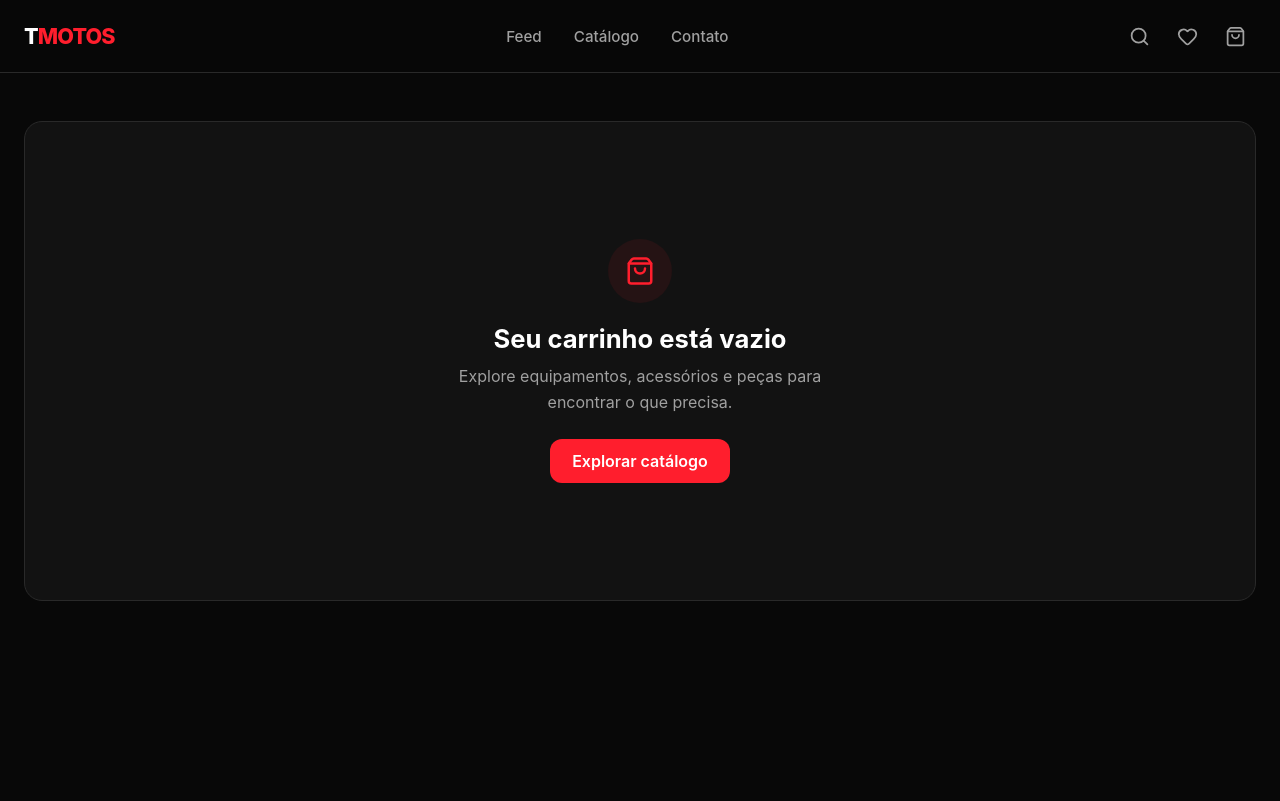
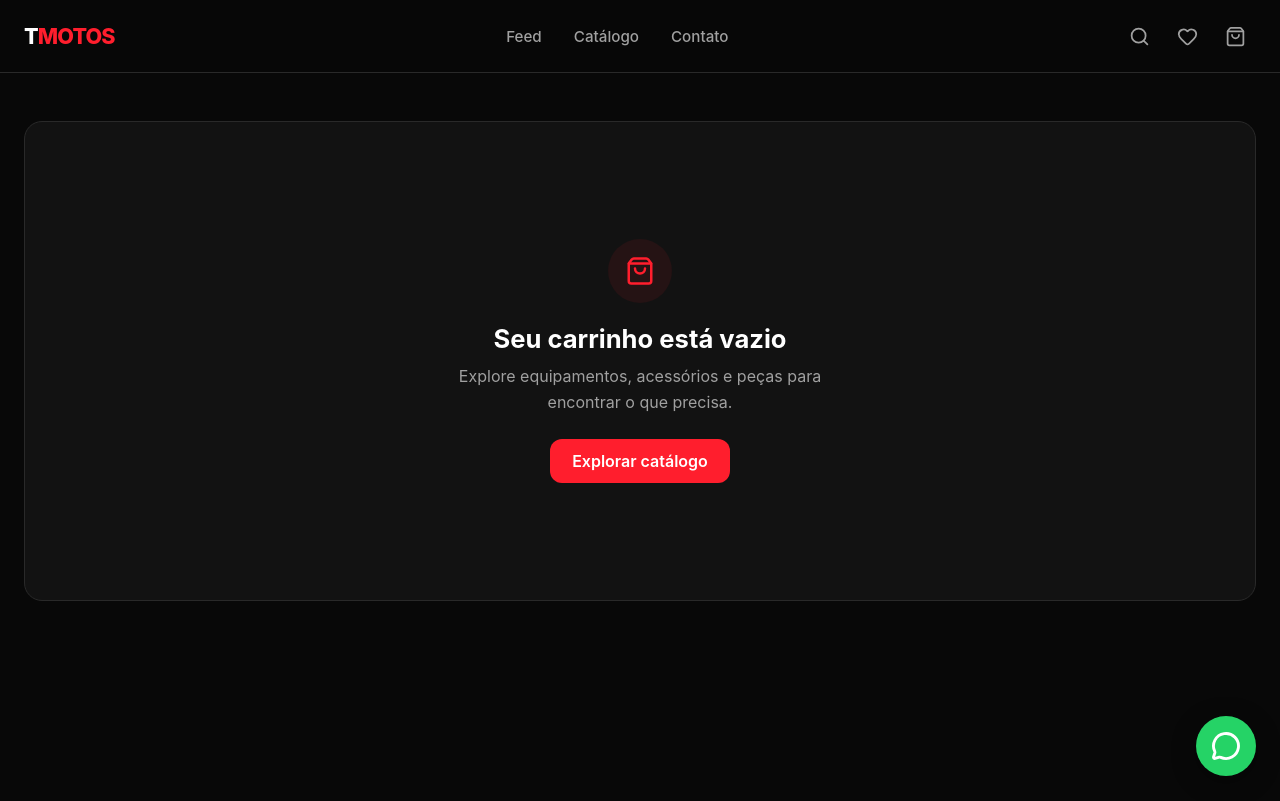
Before and after one commit to henrik2803/react, a React (Vite) app in the folder tmotoscback/frontend/: page /carrinho in a window 1280 px wide. Built offline with nearby package versions, Linux system fonts and the light colour scheme; no server answers.

Commit message:
feat: add global floating whatsapp button

```diff
--- a/tmotoscback/frontend/src/components/catalog/ProductQuickView/ProductQuickView.jsx
+++ b/tmotoscback/frontend/src/components/catalog/ProductQuickView/ProductQuickView.jsx
@@ -25,6 +25,10 @@ import useFavorites from "../../../hooks/useFavorites";
 import {
   formatBRL,
 } from "../../../utils/currency";
+
+import {
+  buildProductWhatsAppUrl,
+} from "../../../utils/whatsapp";
 
 import styles from "./ProductQuickView.module.css";
 
@@ -57,7 +61,11 @@ function ProductQuickView({
 
   if (!product) {
     return (
-      <aside className={styles.empty}>
+      <aside
+        className={
+          styles.empty
+        }
+      >
         <span>
           Selecione um produto
         </span>
@@ -72,36 +80,49 @@ function ProductQuickView({
   }
 
   const isMoto =
-    product.type === "moto";
+    product.type ===
+    "moto";
 
   const hasVariants =
-    product.variants?.length > 0;
+    product.variants
+      ?.length > 0;
 
   const favorite =
-    isFavorite(product.id);
+    isFavorite(
+      product.id
+    );
+
+  const whatsappUrl =
+    buildProductWhatsAppUrl(
+      product
+    );
 
   const maxStock =
-    product.stock?.quantity;
+    product.stock
+      ?.quantity;
 
   const currentCartItem =
     cartItems.find(
       (item) =>
         item.productId ===
           product.id &&
-        item.variantId === null
+        item.variantId ===
+          null
     );
 
   const quantityInCart =
-    currentCartItem?.quantity ?? 0;
+    currentCartItem
+      ?.quantity ?? 0;
 
   const productAvailable =
-    product.stock?.available !==
-    false;
+    product.stock
+      ?.available !== false;
 
   const reachedStockLimit =
     typeof maxStock ===
       "number" &&
-    quantityInCart >= maxStock;
+    quantityInCart >=
+      maxStock;
 
   const canQuickAdd =
     !hasVariants &&
@@ -123,9 +144,11 @@ function ProductQuickView({
       productId:
         product.id,
 
-      variantId: null,
+      variantId:
+        null,
 
-      quantity: 1,
+      quantity:
+        1,
 
       maxQuantity:
         typeof maxStock ===
@@ -136,7 +159,9 @@ function ProductQuickView({
   }
 
   function handleFavorite() {
-    toggleFavorite(product.id);
+    toggleFavorite(
+      product.id
+    );
   }
 
   function handleOpenQuote() {
@@ -162,7 +187,9 @@ function ProductQuickView({
         className={
           styles.backdrop
         }
-        onClick={onClose}
+        onClick={
+          onClose
+        }
         aria-label="Fechar detalhes do produto"
       />
 
@@ -176,7 +203,9 @@ function ProductQuickView({
           className={
             styles.close
           }
-          onClick={onClose}
+          onClick={
+            onClose
+          }
           aria-label="Fechar detalhes"
         >
           <X size={20} />
@@ -189,13 +218,18 @@ function ProductQuickView({
         />
 
         <div
-          className={styles.media}
+          className={
+            styles.media
+          }
         >
           <img
             src={
-              product.media.cover
+              product.media
+                ?.cover
             }
-            alt={product.name}
+            alt={
+              product.name
+            }
             className={
               styles.image
             }
@@ -212,7 +246,9 @@ function ProductQuickView({
               styles.brand
             }
           >
-            {product.brand}
+            {
+              product.brand
+            }
           </span>
 
           <h2
@@ -220,7 +256,9 @@ function ProductQuickView({
               styles.name
             }
           >
-            {product.name}
+            {
+              product.name
+            }
           </h2>
 
           <p
@@ -353,6 +391,9 @@ function ProductQuickView({
                 onClick={
                   handleFavorite
                 }
+                aria-pressed={
+                  favorite
+                }
               >
                 <Heart
                   size={18}
@@ -369,29 +410,43 @@ function ProductQuickView({
               </Button>
 
               {product.sales
-                ?.whatsapp && (
-                <Button variant="ghost">
-                  <MessageCircle
-                    size={18}
-                  />
+                ?.whatsapp &&
+                whatsappUrl && (
+                  <a
+                    href={
+                      whatsappUrl
+                    }
+                    target="_blank"
+                    rel="noopener noreferrer"
+                    className={
+                      styles.whatsappButton
+                    }
+                  >
+                    <MessageCircle
+                      size={18}
+                    />
 
-                  WhatsApp
-                </Button>
-              )}
+                    WhatsApp
+                  </a>
+                )}
             </div>
           </div>
         </div>
       </aside>
 
       <LeadModal
-        open={quoteOpen}
+        open={
+          quoteOpen
+        }
         title="Solicitar proposta"
         onClose={
           handleCloseQuote
         }
       >
         <QuoteForm
-          product={product}
+          product={
+            product
+          }
           onClose={
             handleCloseQuote
           }
@@ -399,14 +454,18 @@ function ProductQuickView({
       </LeadModal>
 
       <LeadModal
-        open={testRideOpen}
+        open={
+          testRideOpen
+        }
         title="Agendar Test Ride"
         onClose={
           handleCloseTestRide
         }
       >
         <TestRideForm
-          product={product}
+          product={
+            product
+          }
           onClose={
             handleCloseTestRide
           }
--- a/tmotoscback/frontend/src/components/catalog/ProductQuickView/ProductQuickView.module.css
+++ b/tmotoscback/frontend/src/components/catalog/ProductQuickView/ProductQuickView.module.css
@@ -294,3 +294,44 @@
     transform: translateY(0);
   }
 }
+.whatsappButton {
+  min-height: 46px;
+
+  display: inline-flex;
+  align-items: center;
+  justify-content: center;
+
+  gap: 8px;
+
+  width: 100%;
+
+  padding: 0 20px;
+
+  color:
+    var(--color-text-secondary);
+
+  background: transparent;
+
+  border:
+    1px solid transparent;
+
+  border-radius:
+    var(--radius-md);
+
+  font-size: 0.95rem;
+  font-weight: 600;
+
+  text-decoration: none;
+
+  transition:
+    background 0.2s ease,
+    color 0.2s ease;
+}
+
+.whatsappButton:hover {
+  color:
+    var(--color-text);
+
+  background:
+    var(--color-surface-light);
+}
--- /dev/null
+++ b/tmotoscback/frontend/src/components/layout/FloatingWhatsApp/FloatingWhatsApp.jsx
@@ -0,0 +1,70 @@
+import {
+  MessageCircle,
+} from "lucide-react";
+
+import styles from "./FloatingWhatsApp.module.css";
+
+function FloatingWhatsApp() {
+  function handleWhatsApp() {
+    const phone =
+      String(
+        import.meta.env
+          .VITE_WHATSAPP_NUMBER ||
+          ""
+      ).replace(
+        /\D/g,
+        ""
+      );
+
+    if (!phone) {
+      console.error(
+        "VITE_WHATSAPP_NUMBER não configurado."
+      );
+
+      alert(
+        "Número do WhatsApp não configurado."
+      );
+
+      return;
+    }
+
+    const message = [
+      "Olá!",
+      "",
+      "Vim pelo site da TMotos e gostaria de atendimento.",
+      "",
+      window.location.href,
+    ].join("\n");
+
+    const url =
+      `https://wa.me/${phone}?text=${encodeURIComponent(
+        message
+      )}`;
+
+    window.open(
+      url,
+      "_blank"
+    );
+  }
+
+  return (
+    <button
+      type="button"
+      className={
+        styles.whatsapp
+      }
+      onClick={
+        handleWhatsApp
+      }
+      aria-label="Falar pelo WhatsApp"
+      title="Falar pelo WhatsApp"
+    >
+      <MessageCircle
+        size={30}
+        strokeWidth={2.3}
+      />
+    </button>
+  );
+}
+
+export default FloatingWhatsApp;
--- /dev/null
+++ b/tmotoscback/frontend/src/components/layout/FloatingWhatsApp/FloatingWhatsApp.module.css
@@ -0,0 +1,80 @@
+.whatsapp {
+  position: fixed;
+
+  right: 24px;
+  bottom: 24px;
+
+  z-index: 9999;
+
+  width: 60px;
+  height: 60px;
+
+  display: flex;
+  align-items: center;
+  justify-content: center;
+
+  color: #ffffff;
+
+  background: #25d366;
+
+  border: none;
+
+  border-radius: 50%;
+
+  text-decoration: none;
+
+  box-shadow:
+    0 6px 24px
+      rgba(
+        0,
+        0,
+        0,
+        0.35
+      );
+
+  cursor: pointer;
+
+  transition:
+    transform 0.2s ease,
+    background 0.2s ease,
+    box-shadow 0.2s ease;
+}
+
+.whatsapp:hover {
+  color: #ffffff;
+
+  background: #20bd5a;
+
+  transform:
+    translateY(-3px)
+    scale(1.04);
+
+  box-shadow:
+    0 10px 30px
+      rgba(
+        0,
+        0,
+        0,
+        0.45
+      );
+}
+
+.whatsapp:active {
+  transform:
+    scale(0.96);
+}
+
+@media (
+  max-width: 700px
+) {
+  .whatsapp {
+    right: 16px;
+    bottom: 18px;
+
+    width: 56px;
+    height: 56px;
+  }
+}
+.whatsapp {
+  font-family: inherit;
+}
--- a/tmotoscback/frontend/src/components/layout/PublicLayout/PublicLayout.jsx
+++ b/tmotoscback/frontend/src/components/layout/PublicLayout/PublicLayout.jsx
@@ -3,12 +3,16 @@ import {
 } from "react-router-dom";
 
 import Header from "../Header/Header";
+import FloatingWhatsApp from "../FloatingWhatsApp/FloatingWhatsApp";
 
 function PublicLayout() {
   return (
     <>
       <Header />
+
       <Outlet />
+
+      <FloatingWhatsApp />
     </>
   );
 }
--- a/tmotoscback/frontend/src/utils/whatsapp.js
+++ b/tmotoscback/frontend/src/utils/whatsapp.js
@@ -22,8 +22,8 @@ export function hasWhatsAppNumber() {
   );
 }
 
-export function buildProductWhatsAppUrl(
-  product
+export function buildWhatsAppUrl(
+  message
 ) {
   const phone =
     normalizePhone(
@@ -34,15 +34,31 @@ export function buildProductWhatsAppUrl(
     return null;
   }
 
+  const text =
+    message ||
+    "Olá! Vim pelo site da TMotos e gostaria de atendimento.";
+
+  return (
+    `https://wa.me/${phone}` +
+    `?text=${encodeURIComponent(
+      text
+    )}`
+  );
+}
+
+export function buildProductWhatsAppUrl(
+  product
+) {
+  if (!product) {
+    return buildWhatsAppUrl();
+  }
+
   const productUrl =
     `${window.location.origin}/produto/${product.slug}`;
 
-  const message = [
-    "Olá! Tenho interesse neste produto:",
-    "",
-    `${product.brand} ${product.name}`,
+  const price =
     product.price
-      ? `Preço: ${new Intl.NumberFormat(
+      ? new Intl.NumberFormat(
           "pt-BR",
           {
             style:
@@ -54,7 +70,15 @@ export function buildProductWhatsAppUrl(
           Number(
             product.price
           )
-        )}`
+        )
+      : null;
+
+  const message = [
+    "Olá! Tenho interesse neste produto:",
+    "",
+    `${product.brand} ${product.name}`,
+    price
+      ? `Preço: ${price}`
       : null,
     "",
     productUrl,
@@ -62,11 +86,8 @@ export function buildProductWhatsAppUrl(
     .filter(Boolean)
     .join("\n");
 
-  return (
-    `https://wa.me/${phone}` +
-    `?text=${encodeURIComponent(
-      message
-    )}`
+  return buildWhatsAppUrl(
+    message
   );
 }
 
```
